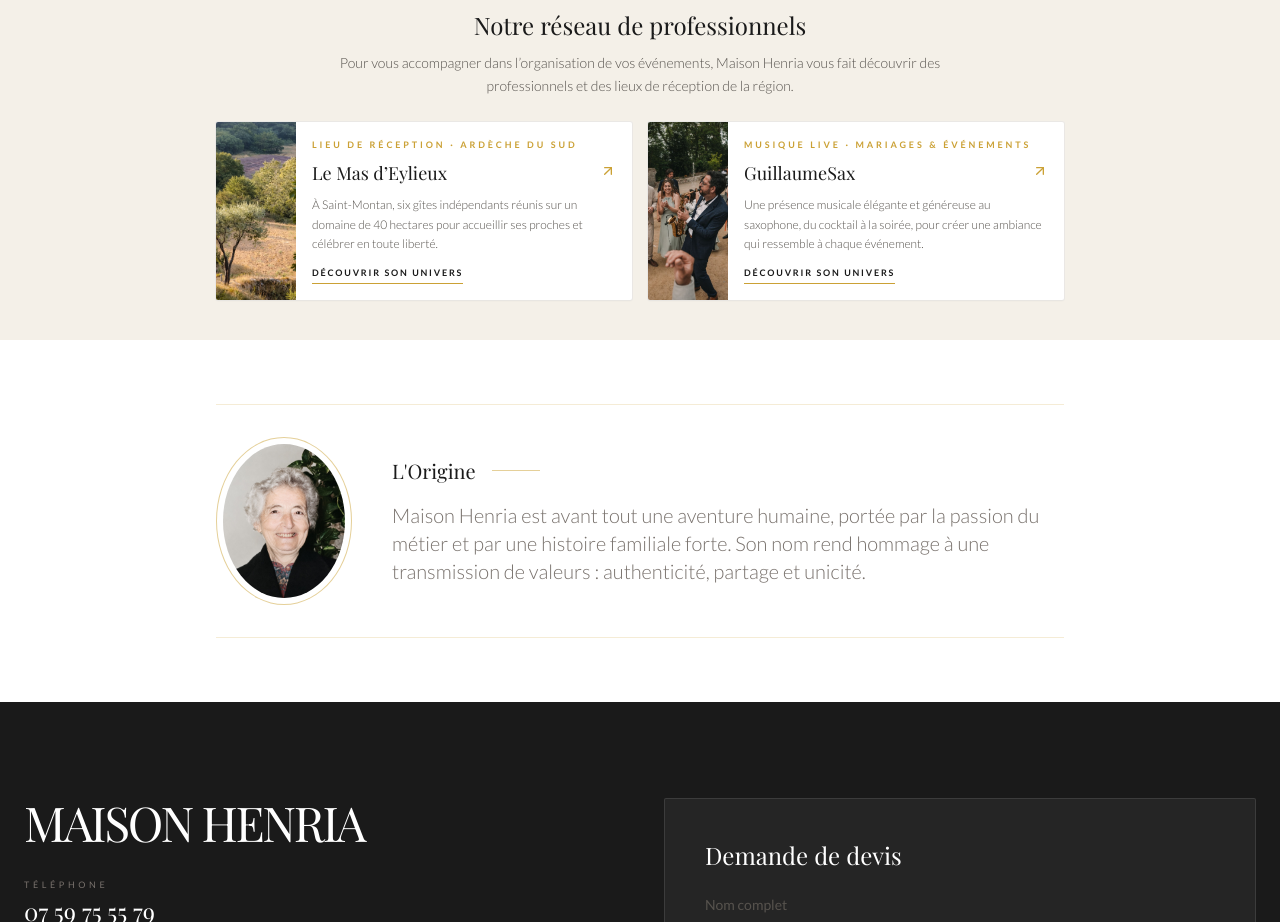
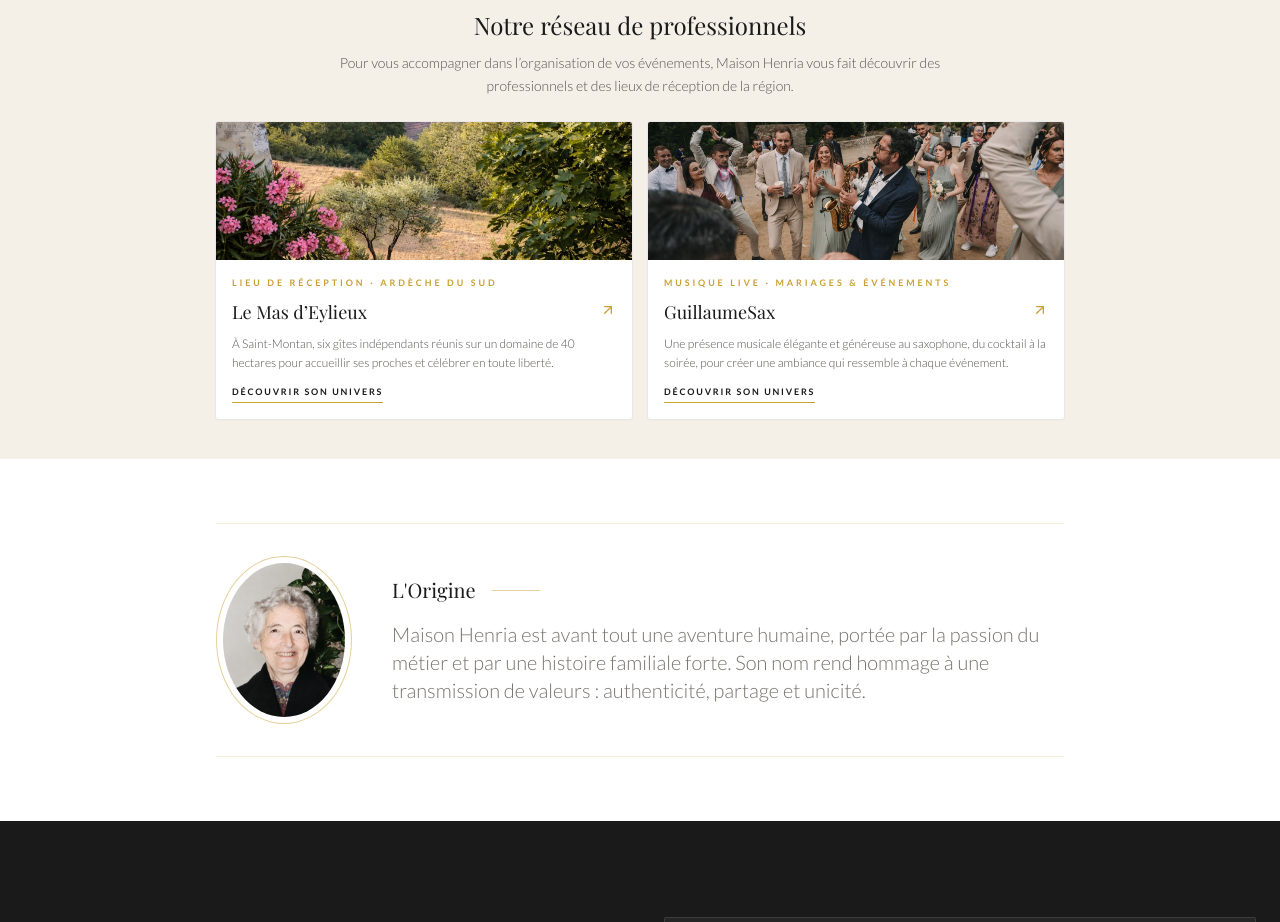
Before and after one commit to guillaumesax/Maison-Henria, a React (Vite) app: page / in a window 1280 px wide. Shown: the part 2900-3822 px from the top of the page. Built offline with nearby package versions, Linux system fonts and the light colour scheme; a web font is replaced by a local one.

Commit message:
Display partner photos as horizontal banners

```diff
--- a/components/PartnerNetwork.tsx
+++ b/components/PartnerNetwork.tsx
@@ -43,10 +43,10 @@ export const PartnerNetwork: React.FC = () => {
             <a
               key={partner.name}
               href={partner.href}
-              className="group grid grid-cols-[80px_minmax(0,1fr)] overflow-hidden rounded-sm bg-white shadow-sm ring-1 ring-stone-200/70 transition-shadow hover:shadow-md focus:outline-none focus-visible:ring-2 focus-visible:ring-henria-gold"
+              className="group overflow-hidden rounded-sm bg-white shadow-sm ring-1 ring-stone-200/70 transition-shadow hover:shadow-md focus:outline-none focus-visible:ring-2 focus-visible:ring-henria-gold"
               aria-label={`Découvrir ${partner.name}`}
             >
-              <div className="overflow-hidden bg-stone-200">
+              <div className="aspect-[3/1] overflow-hidden bg-stone-200">
                 <img
                   src={partner.image}
                   alt=""
```
